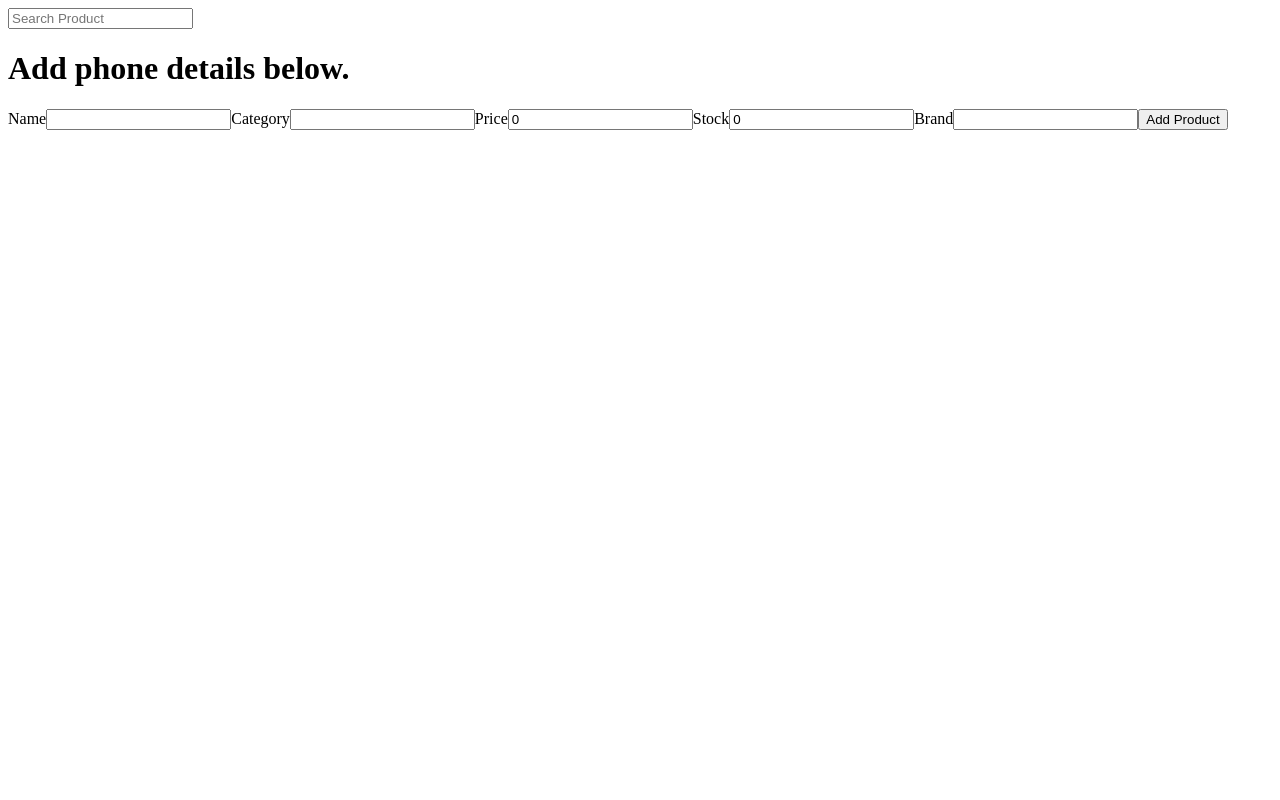
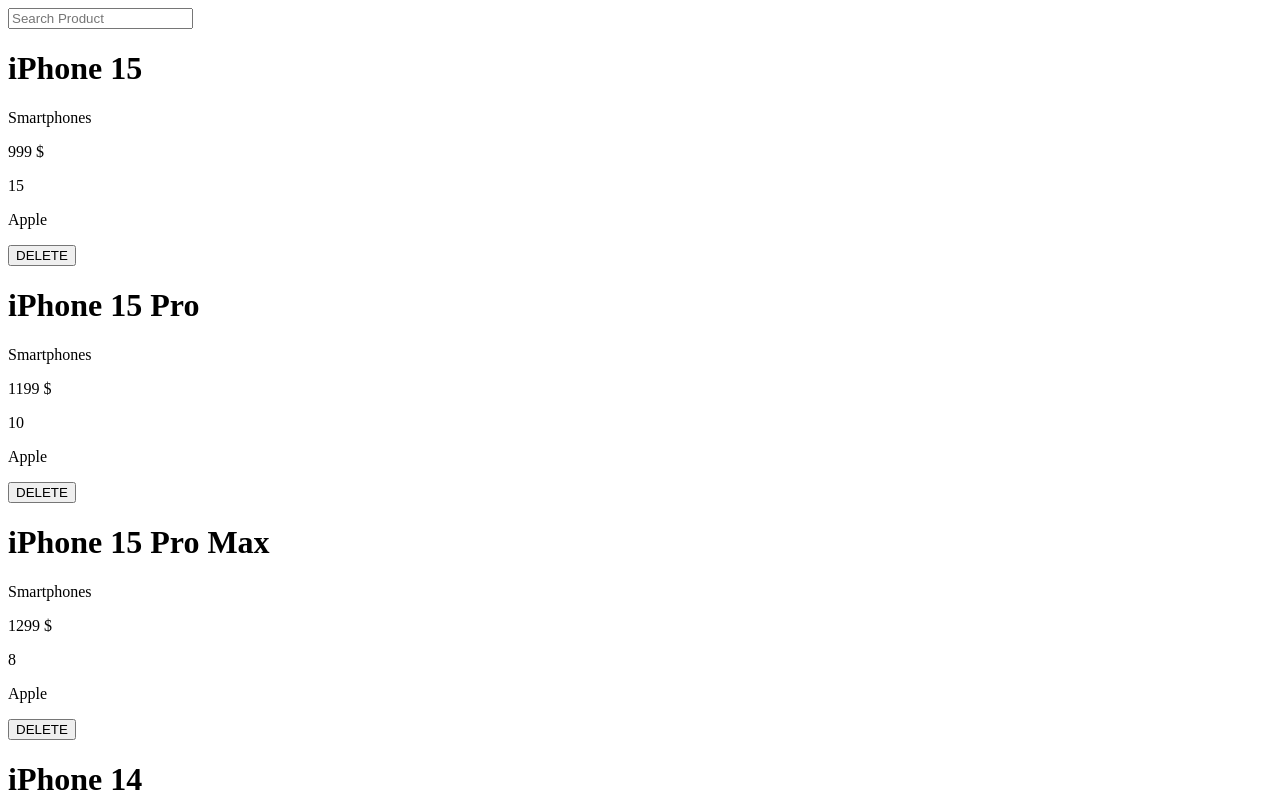
Before and after one commit to evragitonga/Phone-online-store, a React (Vite) app in the folder Phone online store/: page / in a window 1280 px wide. Shown: the top 800 px of the page. Built offline with nearby package versions, Linux system fonts and the light colour scheme; data requests are answered from the project's data file.

Commit message:
added delete functionality

```diff
--- a/Phone online store/db.json
+++ b/Phone online store/db.json
@@ -239,22 +239,6 @@
       "price": 249,
       "stock": 35,
       "brand": "Tecno"
-    },
-    {
-      "name": "Sumsung",
-      "category": "Electronics",
-      "price": "1000",
-      "stock": "100",
-      "brand": "sumsung",
-      "id": "qCPzunxmUkM"
-    },
-    {
-      "name": "strangerthings",
-      "category": "Electroni",
-      "price": "10010",
-      "stock": "1101",
-      "brand": "sumsung",
-      "id": "L6lJZxSmKxM"
     }
   ],
   "$schema": "./node_modules/json-server/schema.json"
--- a/Phone online store/src/App.jsx
+++ b/Phone online store/src/App.jsx
@@ -43,9 +43,24 @@
       setError(error.message)
     })
   }
+
+  function handleDelete(id){
+    fetch(`http://localhost:3000/products/${id}`,{
+      method:"DELETE"
+    }).then(res => {
+      if(!res.ok){
+        throw new Error("failed to delete")
+      }
+      return res.json()
+    }).then(() => (
+      setData(prevData => prevData.filter(product => product.id !== id))
+    )).catch(error =>{
+      setError(error.message)
+    })
+  }
   return (
     <div>
-      <ProductContext value={{data,setData,handleCreate}}>
+      <ProductContext value={{data,setData,handleCreate,handleDelete}}>
         {loading && <p>loading...</p>}
         {error && <p>{error}</p>}
         <ProductList />
--- a/Phone online store/src/components/ProductCard.jsx
+++ b/Phone online store/src/components/ProductCard.jsx
@@ -1,4 +1,8 @@
+import { useContext } from "react"
+import { ProductContext } from "../context/ProductContext"
+
 function ProductCard({product}){
+  const {handleDelete} = useContext(ProductContext)
   return (
     <div>
         <h1>{product.name}</h1>
@@ -6,6 +10,7 @@
         <p>{product.price} $</p>
         <p>{product.stock}</p>
         <p>{product.brand}</p>
+        <button onClick={() => {handleDelete(product.id)}}>DELETE</button>
       </div>
 
   )
--- a/Phone online store/src/components/ProductList.jsx
+++ b/Phone online store/src/components/ProductList.jsx
@@ -12,9 +12,9 @@
  return (
   <div>
     <input type="text" placeholder="Search Product" onChange={(e) => setSearch(e.target.value)} value={search}/>
-    {filteredProducts.map((product) => {
+    {filteredProducts.map((product) => (
       <ProductCard key={product.id} product={product}/>
-    })}
+    ))}
   </div>
  )
 }
```
